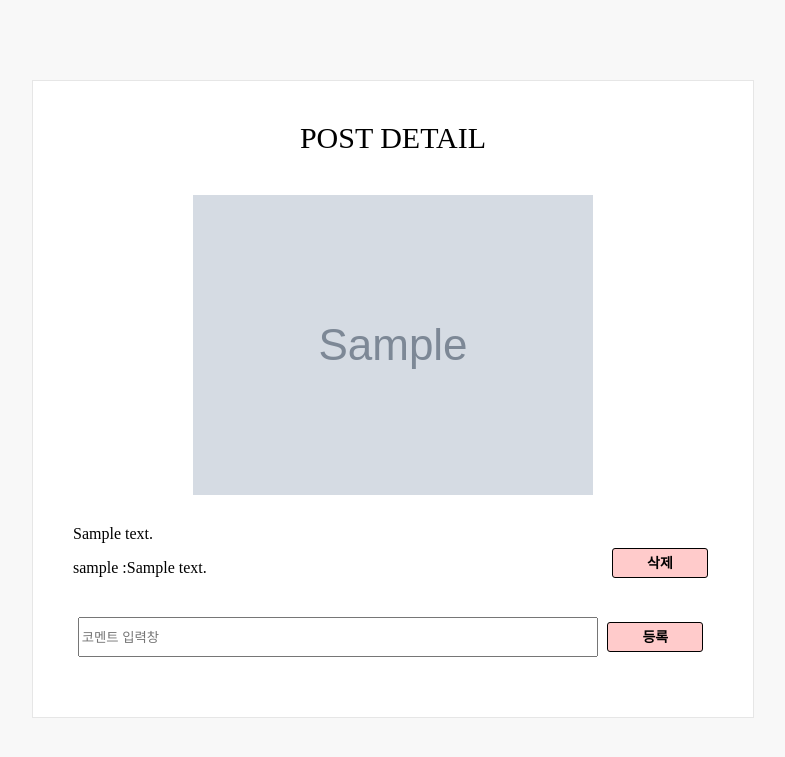
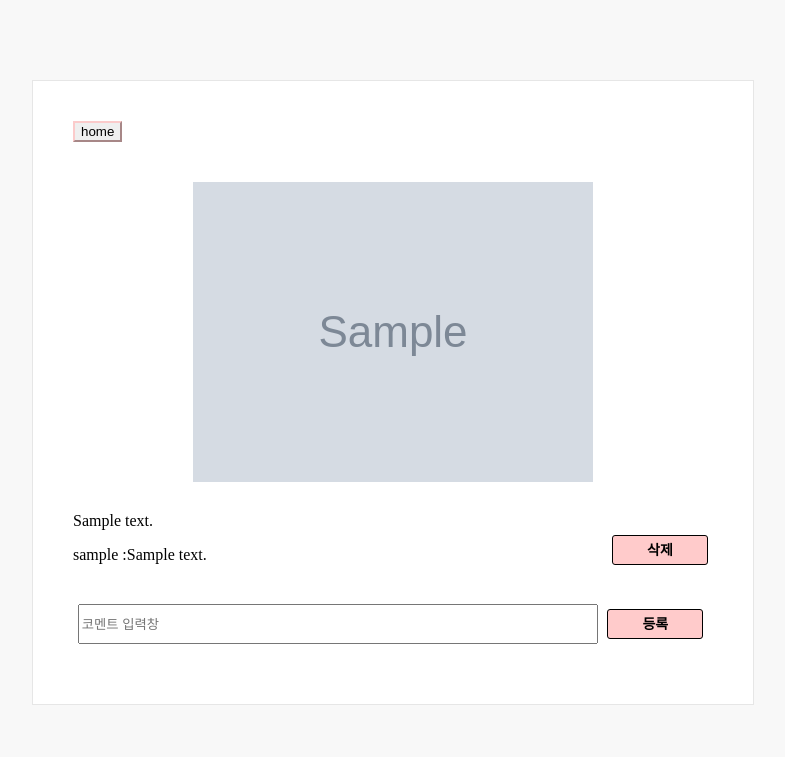
Before and after one commit to kmg0485/ABBBA_machine_learning_project, a Django app: template Post/templates/detail_post.html in a window 1280 px wide. Shown: the top 757 px of the page, without its empty margins (247-1032 px from the left). Run offline with Django 3.2, Linux system fonts and the light colour scheme; the template is opened without the code that fills it: most values are stand-ins (such as "Sample title", 1, 10 or a date in 2020); grey boxes marked "Sample" are stand-in pictures.

Commit message:
direct detail.html to mmain.html

```diff
--- a/Post/templates/detail_post.html
+++ b/Post/templates/detail_post.html
@@ -138,11 +138,14 @@
 
 
         <div id="main_container" class="post_form">
+              <a href="{% url 'Post:main' %}">
+                <button  class="btn btn-outline-success" type="submit" style="color: black; border-color: #FBCBCB; ">home</button>
+               </a>
             <div>
 
 
                 {% csrf_token %}<div class="title">
-                    POST DETAIL
+
 
                 </div>
                 <div class="preview">
--- a/Post/views.py
+++ b/Post/views.py
@@ -70,5 +70,5 @@ def main_view(request) :
 
     if request.method  == "GET":
 
-        feeds = PostModel.objects.all().order_by('created_at')
+        feeds = PostModel.objects.all().order_by('-created_at')
         return render(request,'main.html',{'feeds':feeds})
```
